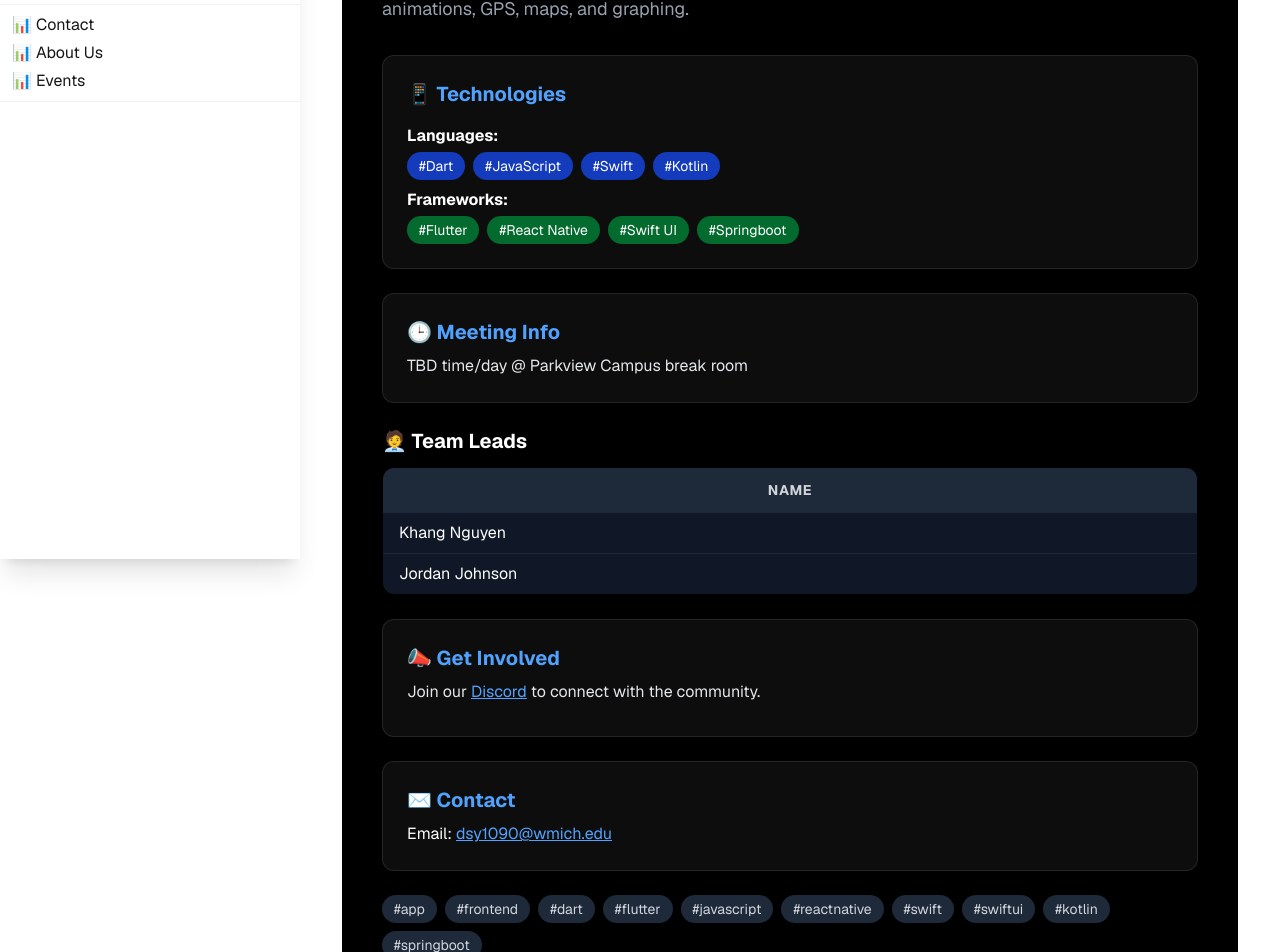
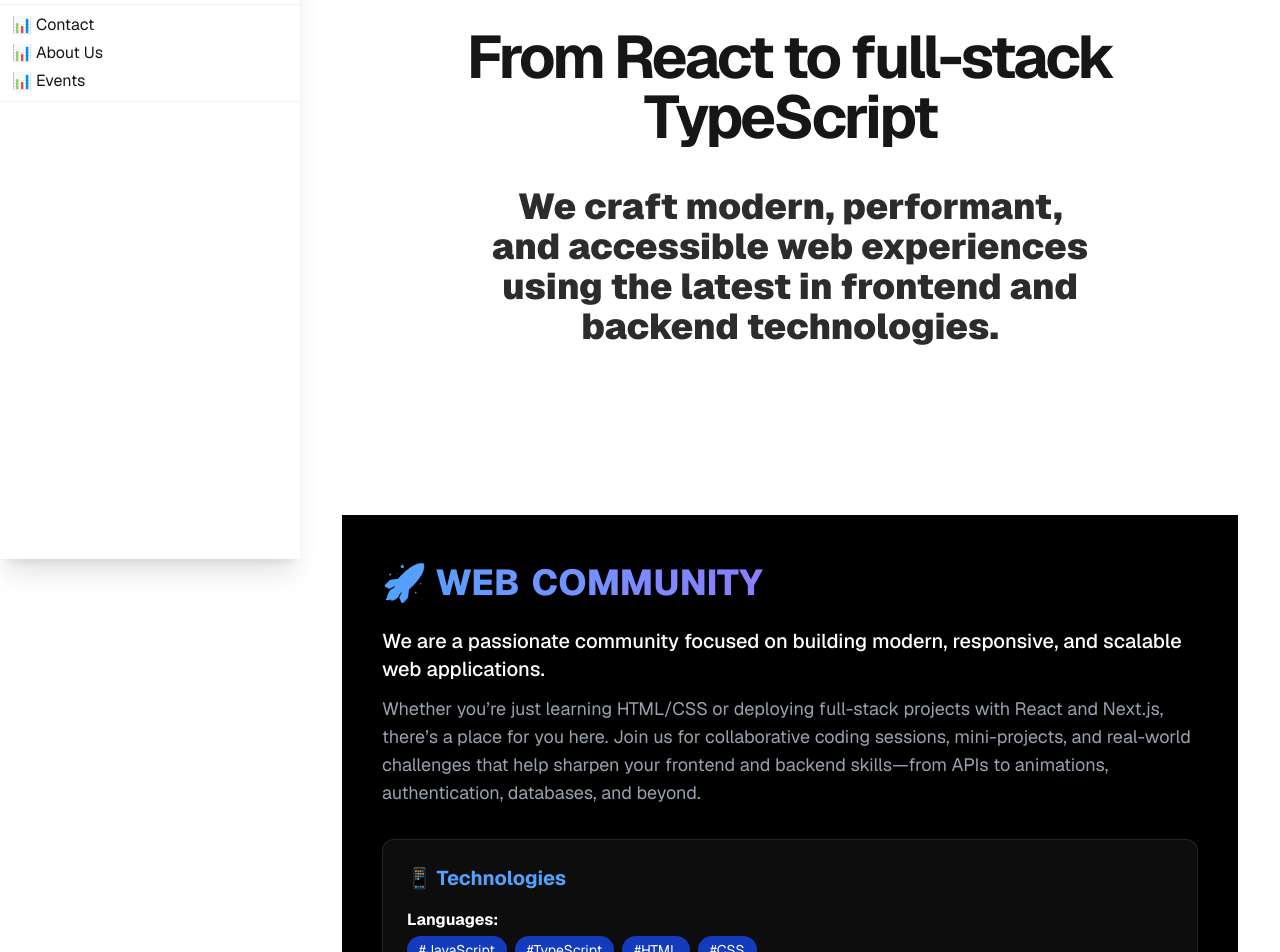
Before and after one commit to Developer-Club-WMU/webdev-landing, a Next.js app: page /web in a window 1280 px wide. Shown: the part 241-1193 px from the top of the page. Built offline with nearby package versions, Linux system fonts and the light colour scheme.

Commit message:
Fixed the community hero component

```diff
--- a/src/app/(public)/ai/page.tsx
+++ b/src/app/(public)/ai/page.tsx
@@ -1,4 +1,6 @@
 import CommunityDetails from "@/features/public/CommunityDetails/CommunityDetails";
+import CommunityHero from "@/features/public/CommunityHero/CommunityHero";
+import type { HeroDetails } from "@/models";
 
 const content = {
   header: "AI",
@@ -20,7 +22,19 @@ const content = {
 };
 
 const AIPage = () => {
-  return <CommunityDetails content={content} />;
+  const aiHero: HeroDetails = {
+    title: "AI",
+    description: "Explore the Intelligence of Tomorrow",
+    secondDescription:
+      "We dive into machine learning, large language models, and AI-powered systems that solve real-world problems.",
+    color: "ai",
+  };
+  return (
+    <div className="page">
+      <CommunityHero details={aiHero} />
+      <CommunityDetails content={content} />
+    </div>
+  );
 };
 
 export default AIPage;
--- a/src/app/(public)/app/page.tsx
+++ b/src/app/(public)/app/page.tsx
@@ -1,4 +1,6 @@
 import CommunityDetails from "@/features/public/CommunityDetails/CommunityDetails";
+import CommunityHero from "@/features/public/CommunityHero/CommunityHero";
+import type { HeroDetails } from "@/models";
 
 const content = {
   header: "APP",
@@ -30,8 +32,21 @@ const content = {
   ],
 };
 
+const appsHero: HeroDetails = {
+  title: "App",
+  description: "iOS, Android, cross-platform",
+  secondDescription:
+    "We focus on user experience and high-quality app development workflows.",
+  color: "app",
+};
+
 const AppPage = () => {
-  return <CommunityDetails content={content} />;
+  return (
+    <div className="page">
+      <CommunityHero details={appsHero} />
+      <CommunityDetails content={content} />
+    </div>
+  );
 };
 
 export default AppPage;
--- a/src/app/(public)/games/page.tsx
+++ b/src/app/(public)/games/page.tsx
@@ -1,4 +1,14 @@
 import CommunityDetails from "@/features/public/CommunityDetails/CommunityDetails";
+import CommunityHero from "@/features/public/CommunityHero/CommunityHero";
+import type { HeroDetails } from "@/models";
+
+const gamesHero: HeroDetails = {
+  title: "games",
+  description: "Design meets playability",
+  secondDescription:
+    "Whether you're building 2D pixel art or 3D multiplayer worlds, our game community thrives on innovation, engines, and creativity.",
+  color: "games",
+};
 
 const content = {
   header: "GAMES",
@@ -31,7 +41,12 @@ const content = {
 };
 
 const GamesPage = () => {
-  return <CommunityDetails content={content} />;
+  return (
+    <div className="page">
+      <CommunityHero details={gamesHero} />
+      <CommunityDetails content={content} />
+    </div>
+  );
 };
 
 export default GamesPage;
--- a/src/app/(public)/hackathon/page.tsx
+++ b/src/app/(public)/hackathon/page.tsx
@@ -1,5 +1,44 @@
+import CommunityDetails from "@/features/public/CommunityDetails/CommunityDetails";
 import CommunityHero from "@/features/public/CommunityHero/CommunityHero";
 import type { HeroDetails } from "@/models";
+
+const content = {
+  header: "Hackathon",
+  description: {
+    main: "A relaxed but driven space for WMU students who love hackathons, tech conferences, and coding challenges.",
+    sub: "Whether you’re grinding LeetCode, hunting for teammates, or just curious about your first event, jump in to swap ideas, get feedback, and push each other to level-up. All majors and skill levels welcome, if you like building cool things under pressure, this is your crew.",
+  },
+  technologies: {
+    languages: ["JavaScript", "Dart", "Swift", "Kotlin", "Python", "C++"],
+    frameworks: [
+      "React",
+      "Next.js",
+      "Flutter",
+      "AR/VR frameworks",
+      "Minecraft modding",
+    ],
+  },
+  meetingInfo: "TBA; Currently Online over summer",
+  teamLeads: ["Cody Thornell", "Anirudh Kadapa"],
+  contact: {
+    email: "cody.g.thornell@wmich.edu",
+    discord: "https://discord.gg/R9ewFdGa",
+    // github: "https://github.com/Hackathon-Team-WMU",
+  },
+  tags: [
+    "hackathon",
+    "challenge",
+    "competition",
+    "leetcode",
+    "problem solving",
+    "wmich",
+    "western michigan university",
+    "dev club",
+    "dev club wmu",
+    "coding",
+    "tech conferences",
+  ],
+};
 
 const HackathonPage = () => {
   const hackathonHero: HeroDetails = {
@@ -13,6 +52,7 @@ const HackathonPage = () => {
   return (
     <div className="page">
       <CommunityHero details={hackathonHero} />
+      <CommunityDetails content={content} />
     </div>
   );
 };
--- a/src/app/(public)/systems/page.tsx
+++ b/src/app/(public)/systems/page.tsx
@@ -1,4 +1,14 @@
 import CommunityDetails from "@/features/public/CommunityDetails/CommunityDetails";
+import CommunityHero from "@/features/public/CommunityHero/CommunityHero";
+import type { HeroDetails } from "@/models";
+
+const systemsHero: HeroDetails = {
+  title: "systems",
+  description: "Low-level, high impact",
+  secondDescription:
+    "From compilers to operating systems, this community is all about performance, control, and a deeper understanding of how things work.",
+  color: "systems",
+};
 
 const content = {
   header: "SYSTEMS",
@@ -31,7 +41,12 @@ const content = {
 };
 
 const SystemsPage = () => {
-  return <CommunityDetails content={content} />;
+  return (
+    <div className="page">
+      <CommunityHero details={systemsHero} />
+      <CommunityDetails content={content} />
+    </div>
+  );
 };
 
 export default SystemsPage;
--- a/src/app/(public)/web/page.tsx
+++ b/src/app/(public)/web/page.tsx
@@ -1,37 +1,61 @@
 import CommunityDetails from "@/features/public/CommunityDetails/CommunityDetails";
+import CommunityHero from "@/features/public/CommunityHero/CommunityHero";
+import type { HeroDetails } from "@/models";
 
 const content = {
   header: "WEB",
   description: {
-    main: "We are a community dedicated to helping Developer Club members explore mobile-first application development.",
-    sub: "Whether you're a complete beginner or already building apps, we have something for you, starting with challenges at our coding meetups and progressing to advanced features like camera access, animations, GPS, maps, and graphing.",
+    main: "We are a passionate community focused on building modern, responsive, and scalable web applications.",
+    sub: "Whether you’re just learning HTML/CSS or deploying full-stack projects with React and Next.js, there’s a place for you here. Join us for collaborative coding sessions, mini-projects, and real-world challenges that help sharpen your frontend and backend skills—from APIs to animations, authentication, databases, and beyond.",
   },
   technologies: {
-    languages: ["Dart", "JavaScript", "Swift", "Kotlin"],
-    frameworks: ["Flutter", "React Native", "Swift UI", "Springboot"],
+    languages: ["JavaScript", "TypeScript", "HTML", "CSS"],
+    frameworks: ["React", "Next.js", "Node.js", "Tailwind CSS"],
   },
   meetingInfo: "TBD time/day @ Parkview Campus break room",
-  teamLeads: ["Khang Nguyen", "Jordan Johnson"],
+  teamLeads: [
+    "Julio Flores",
+    "Benwin George",
+    "Shaga Sresthaa",
+    "Arriza F. Wibowo",
+  ],
   contact: {
-    email: "dsy1090@wmich.edu",
+    email: "julio.c.florescercado@wmich.edu",
     discord: "https://discord.gg/R9ewFdGa",
   },
   tags: [
-    "app",
+    "web",
     "frontend",
-    "dart",
-    "flutter",
+    "backend",
     "javascript",
-    "reactnative",
-    "swift",
-    "swiftui",
-    "kotlin",
-    "springboot",
+    "typescript",
+    "react",
+    "nextjs",
+    "nodejs",
+    "express",
+    "html",
+    "css",
+    "tailwind",
+    "fullstack",
+    "web development",
   ],
 };
 
+const webHero: HeroDetails = {
+  title: "web",
+  description: "From React to full-stack TypeScript",
+  secondDescription:
+    "We craft modern, performant, and accessible web experiences using the latest in frontend and backend technologies.",
+  color: "web",
+};
+
 const WebPage = () => {
-  return <CommunityDetails content={content} />;
+  return (
+    <div className="page">
+      <CommunityHero details={webHero} />
+      <CommunityDetails content={content} />
+    </div>
+  );
 };
 
 export default WebPage;
--- a/src/app/(public)/web/page2.tsx
+++ /dev/null
@@ -1,137 +0,0 @@
-const WebPage = () => {
-  const content = {
-    header: "APP",
-    description: {
-      main: "We are a community dedicated to helping Developer Club members explore mobile-first application development.",
-      sub: "Whether you're a complete beginner or already building apps, we have something for you, starting with challenges at our coding meetups and progressing to advanced features like camera access, animations, GPS, maps, and graphing.",
-    },
-    technologies: {
-      languages: ["Dart", "JavaScript", "Swift", "Kotlin"],
-      frameworks: ["Flutter", "React Native", "Swift UI", "Springboot"],
-    },
-    meetingInfo: "TBD time/day @ Parkview Campus break room",
-    teamLeads: ["Khang Nguyen", "Jordan Johnson"],
-    contact: {
-      email: "dsy1090@wmich.edu",
-      discord: "https://discord.gg/R9ewFdGa",
-    },
-    tags: [
-      "app",
-      "frontend",
-      "dart",
-      "flutter",
-      "javascript",
-      "reactnative",
-      "swift",
-      "swiftui",
-      "kotlin",
-      "springboot",
-    ],
-  };
-
-  return (
-    <div className="bg-black text-white px-6 md:px-10 py-10 max-w-4xl mx-auto">
-      {/* Header */}
-      <h2 className="text-4xl font-extrabold mb-4">
-      <span className="text-blue-500">{content.header}</span> COMMUNITY
-      </h2>
-
-      {/* Description */}
-      <p className="text-lg md:text-xl font-semibold mb-4">
-        {content.description.main}
-      </p>
-      <p className="text-base md:text-lg mb-6 text-gray-300">
-        {content.description.sub}
-      </p>
-
-      {/* Technologies Section */}
-      <div className="bg-gray-900 p-5 rounded-lg mb-6">
-        <h3 className="text-xl font-bold text-blue-400 mb-2">
-          📱 Technologies
-        </h3>
-        <p className="mb-1">
-          <strong>Languages:</strong>{" "}
-          {content.technologies.languages.map((e) => `${e}, `)}
-        </p>
-        <p>
-          <strong>Frameworks:</strong>{" "}
-          {content.technologies.frameworks.map((e) => `${e}, `)}
-        </p>
-      </div>
-
-      {/* Meeting Info */}
-      <div className="bg-gray-900 p-5 rounded-lg mb-6">
-        <h3 className="text-xl font-bold text-blue-400 mb-2">
-          🕒 Meeting Info
-        </h3>
-        <p>{content.meetingInfo}</p>
-      </div>
-
-      {/* Team Leads */}
-      <div className="mb-6">
-        <h3 className="text-xl font-bold mb-3">🧑‍💼 Team Leads</h3>
-        <table className="w-full text-left border border-gray-700 rounded-lg overflow-hidden">
-          <thead className="bg-gray-800 text-gray-300">
-            <tr>
-              <th className="px-4 py-2">Name</th>
-            </tr>
-          </thead>
-          <tbody>
-            {content.teamLeads.map((lead) => (
-              <tr className="border-t border-gray-700 hover:bg-gray-800">
-                <td className="px-4 py-2">{lead}</td>
-              </tr>
-            ))}
-          </tbody>
-        </table>
-      </div>
-
-      {/* Get Involved */}
-      <div className="bg-gray-900 p-5 rounded-lg mb-6">
-        <h3 className="text-xl font-bold text-blue-400 mb-2">
-          📣 Get Involved
-        </h3>
-        <p>
-          Join our{" "}
-          <a
-            href={content.contact.discord}
-            target="_blank"
-            rel="noopener noreferrer"
-            className="text-blue-400 underline hover:text-blue-300"
-          >
-            Discord
-          </a>{" "}
-          to connect with the community.
-        </p>
-      </div>
-
-      {/* Contact */}
-      <div className="bg-gray-900 p-5 rounded-lg mb-6">
-        <h3 className="text-xl font-bold text-blue-400 mb-2">✉️ Contact</h3>
-        <p>
-          Email:{" "}
-          <a
-            href={`mailto:${content.contact.email}`}
-            className="text-blue-400 underline hover:text-blue-300"
-          >
-            {content.contact.email}
-          </a>
-        </p>
-      </div>
-
-      {/* Tags */}
-      <div className="mt-6 flex flex-wrap gap-2">
-        {content.tags.map((tag) => (
-          <span
-            key={tag}
-            className="bg-gray-800 text-gray-300 px-3 py-1 text-sm rounded-full"
-          >
-            #{tag}
-          </span>
-        ))}
-      </div>
-    </div>
-  );
-};
-
-export default WebPage;
--- a/src/features/public/CommunityDetails/CommunityDetails.tsx
+++ b/src/features/public/CommunityDetails/CommunityDetails.tsx
@@ -19,7 +19,7 @@ type Content = {
 
 const CommunityDetails = ({ content }: { content: Content }) => {
   return (
-    <div className="bg-black text-white px-6 md:px-10 py-12 max-w-4xl mx-auto font-sans">
+    <div className="mt-10 bg-black text-white px-6 md:px-10 py-12 max-w-4xl mx-auto font-sans">
       {/* Header */}
       <h2 className="text-4xl font-extrabold mb-6 bg-gradient-to-r from-blue-400 to-purple-500 text-transparent bg-clip-text flex items-center gap-3">
         🚀 {content.header} <span>COMMUNITY</span>
```
Lines whose indentation alone changed are shown as unchanged.
